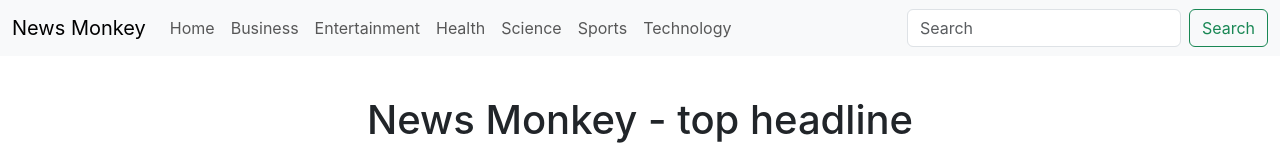
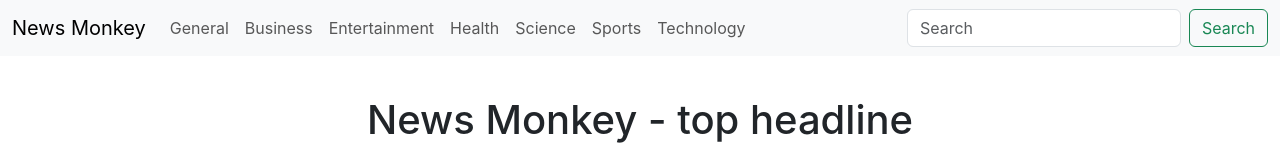
Before and after one commit to manixcoder/ReactNewsApp, a React (Create React App) app: page / in a window 1280 px wide. Shown: the top 160 px of the page. Built offline with nearby package versions, Linux system fonts and the light colour scheme; no server answers.

Commit message:
Badge and all

```diff
--- a/src/components/Navbar.js
+++ b/src/components/Navbar.js
@@ -15,7 +15,7 @@
                         </button>
                         <div className="collapse navbar-collapse" id="navbarSupportedContent">
                             <ul className="navbar-nav me-auto mb-2 mb-lg-0">
-                                <li className="nav-item"><Link className="nav-link" aria-current="page" to="/">Home</Link></li>
+                                <li className="nav-item"><Link className="nav-link" aria-current="page" to="/">General</Link></li>
                                 <li className="nav-item"><Link className="nav-link" to="/business">Business</Link></li>
                                 <li className="nav-item"><Link className="nav-link" to="/entertainment">Entertainment</Link></li>
                                 <li className="nav-item"><Link className="nav-link" to="/health">Health</Link></li>
--- a/src/components/News.js
+++ b/src/components/News.js
@@ -83,7 +83,7 @@
         <div className='row'>
           {!this.state.loading && this.state.articles.map((element) => {
             return <div className='col-md-4' key={element.url}>
-              <NewsItem title={element.title} description={element.description} imageUrl={element.urlToImage} newsUrl={element.url} />
+              <NewsItem title={element.title} description={element.description} imageUrl={element.urlToImage} newsUrl={element.url} auther={element.auther} publishedAt={element.publishedAt} source={element.source.name}/>
 
             </div>
           })}
--- a/src/components/NewsItem.js
+++ b/src/components/NewsItem.js
@@ -3,14 +3,21 @@
 export class NewsItem extends Component {
 
     render() {
-        let { title, description, imageUrl, newsUrl } = this.props;
+        let { title, description, imageUrl, newsUrl, auther, publishedAt ,source} = this.props;
         return (
             <div className='my-3'>
                 <div className="card" >
+                <span className="position-absolute top-0 start-100 translate-middle badge round-pill bg-danger" style={{left:'90%',zIndex:'1'}}>
+                                {source}
+
+                            </span>
                     <img src={!imageUrl ? "https://techcrunch.com/wp-content/uploads/2024/05/Minecraft-keyart.jpg?resize=1200,720" : imageUrl} className="card-img-top" alt="..." />
                     <div className="card-body">
-                        <h5 className="card-title">{title}</h5>
+                        <h5 className="card-title">{title}
+
+                        </h5>
                         <p className="card-text">{description}</p>
+                        <p className="card-text"><small className="text-muted">by {auther ? auther : "Unknown"} on {new Date(publishedAt).toGMTString()}</small></p>
                         <a rel="noreferrer" href={newsUrl} target='_blank' className="btn btn-sm btn-primary">Read More</a>
                     </div>
                 </div>
```
